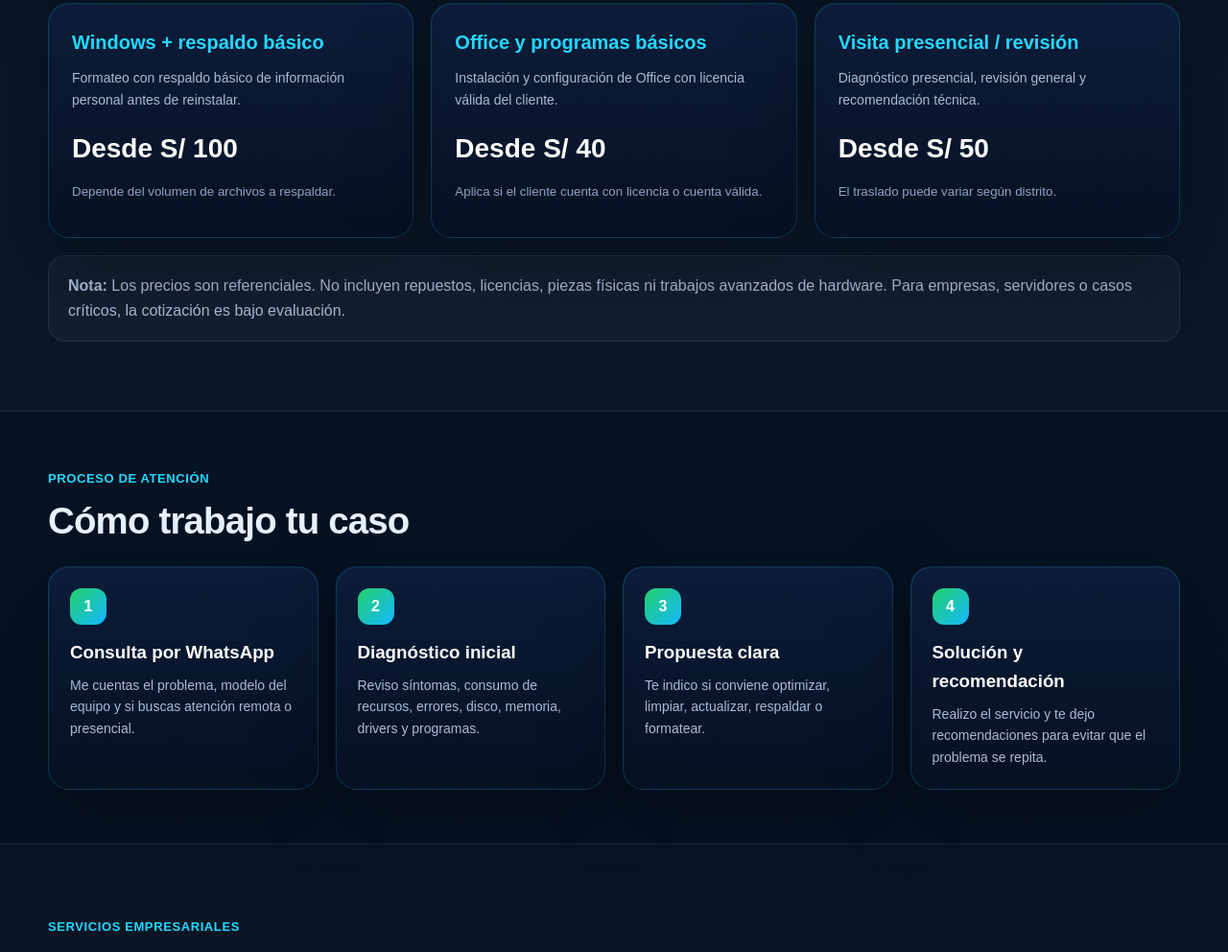
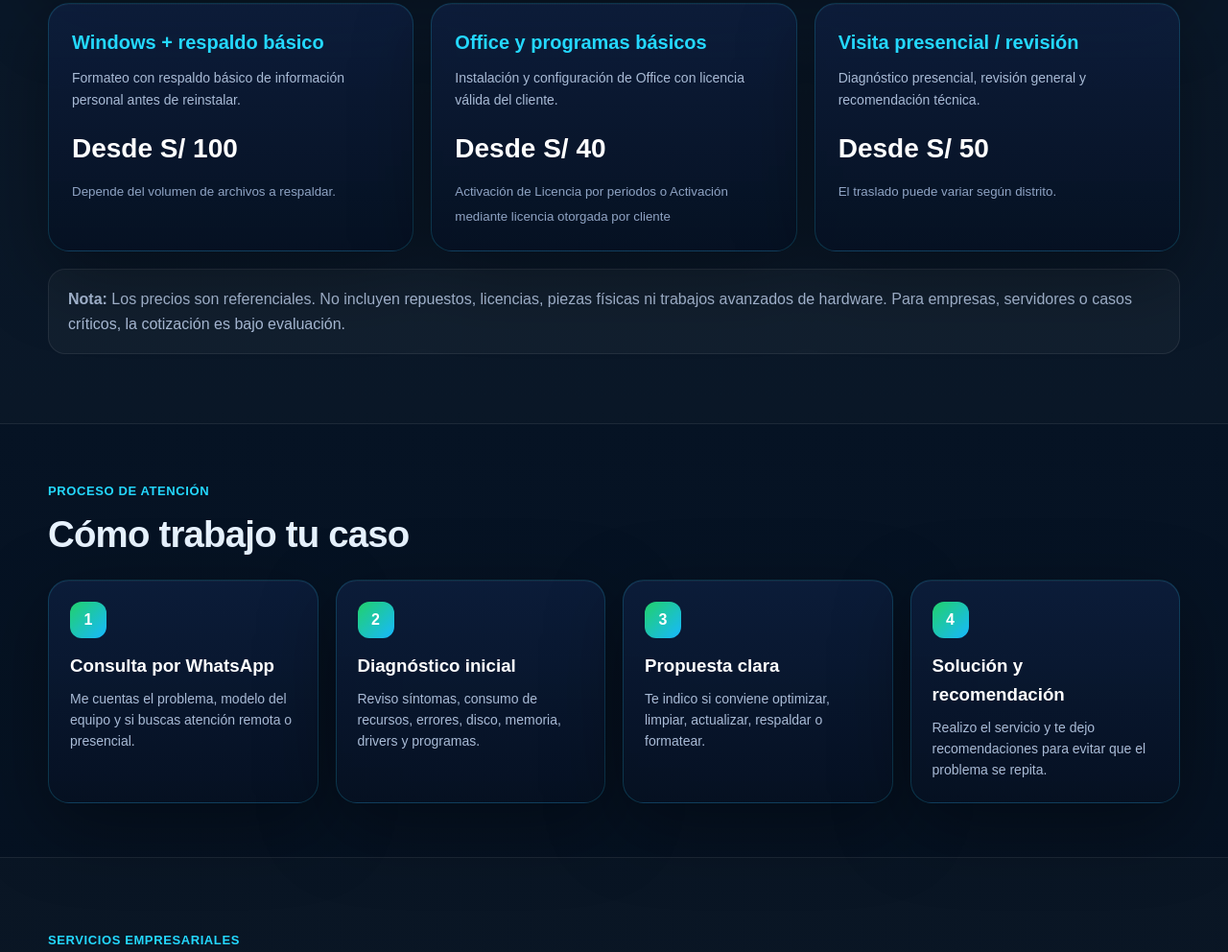
Before and after one commit to JulesSysadminWin/jg-soporte-ti, a plain HTML site: page index.html in a window 1280 px wide. Shown: the part 2912-3904 px from the top of the page at 96% size. Drawn offline with Linux system fonts and the light colour scheme.

Commit message:
Actualizacion

```diff
--- a/index.html
+++ b/index.html
@@ -289,7 +289,7 @@
             <h3>Office y programas básicos</h3>
             <p>Instalación y configuración de Office con licencia válida del cliente.</p>
             <strong>Desde S/ 40</strong>
-            <small>Aplica si el cliente cuenta con licencia o cuenta válida.</small>
+            <small>Activación de Licencia por periodos o Activación mediante licencia otorgada por cliente</small>
           </article>
 
           <article class="price-card">
```
